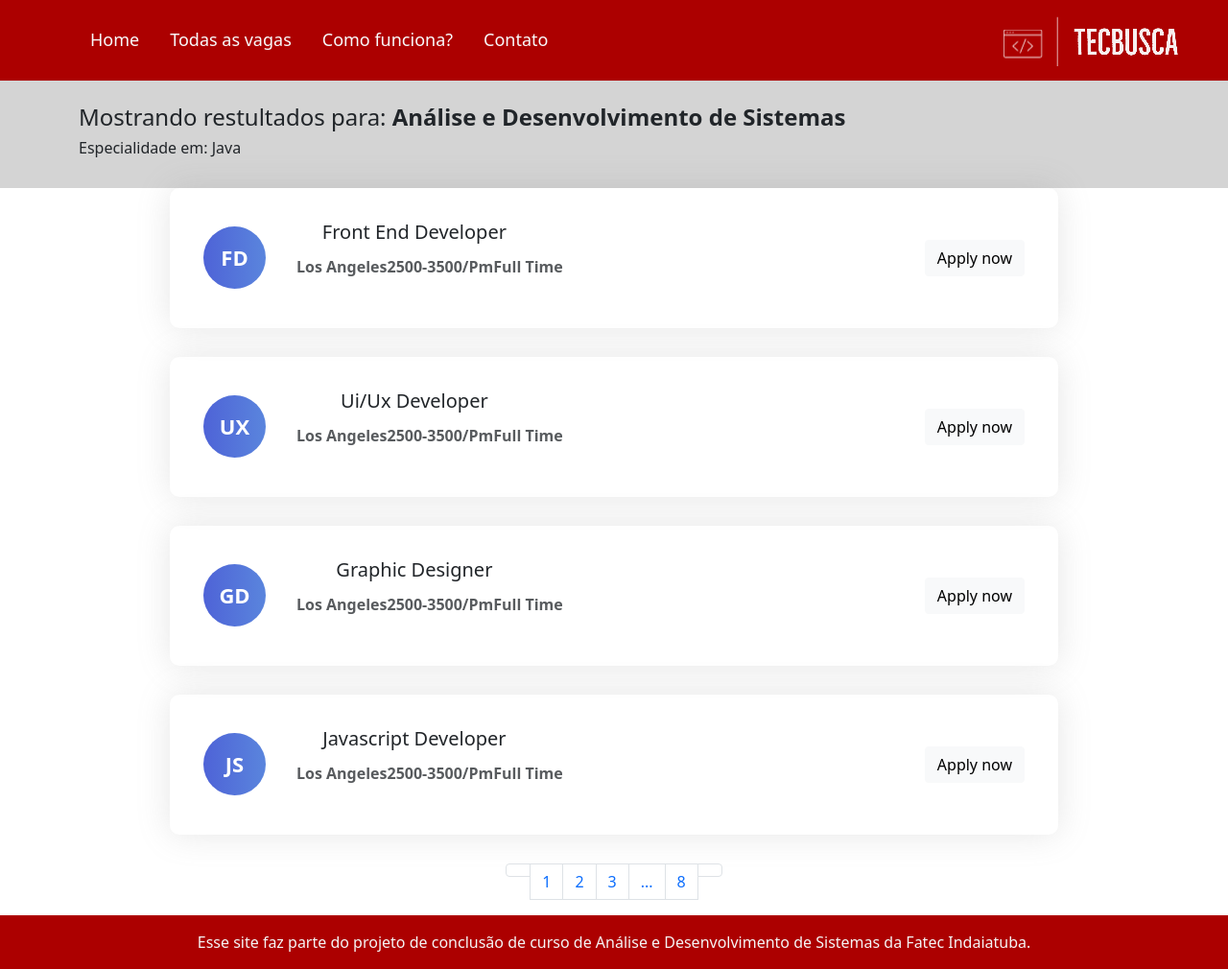
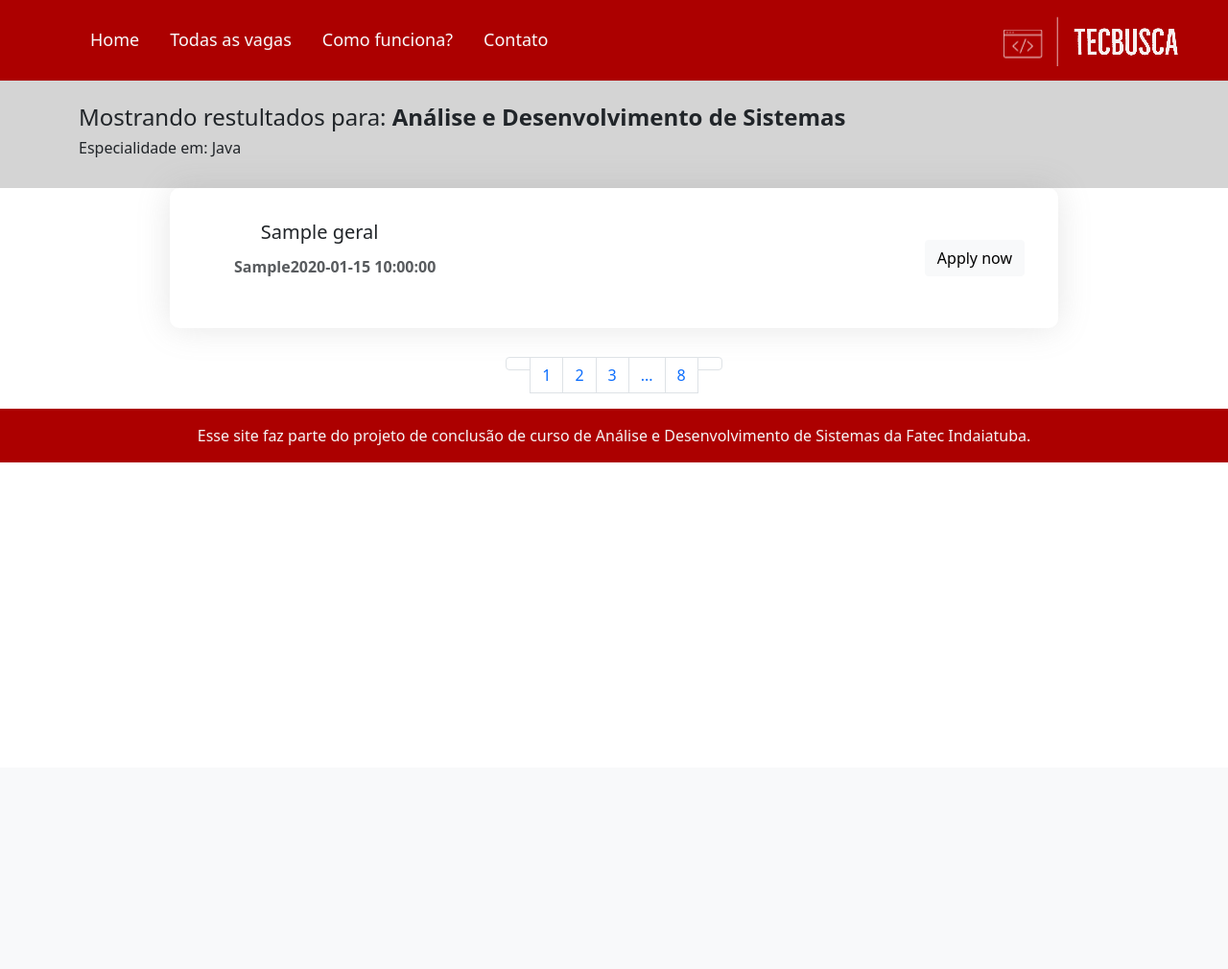
Before and after one commit to YuriQueriquelli/tecbusca, a Flask app: page /vagas in a window 1280 px wide. Shown: the whole page at 96% size. After the commit the page ends 482 px from the top, so only its background shows below. Run offline with Flask 2, Linux system fonts and the light colour scheme; tables that the repository leaves empty hold one stand-in row (values such as "Sample post"); parts of the project's set-up code (start-up, migrations or seed data) failed here and were passed over; some libraries are stand-ins or nearby versions.

Commit message:
Sistema de listagem e exibição de vagas

```diff
--- a/app.py
+++ b/app.py
@@ -1,4 +1,4 @@
-from flask import Flask, render_template, request
+from flask import Flask, render_template, request, url_for
 from flask_sqlalchemy import SQLAlchemy
 
 
@@ -6,15 +6,31 @@ app = Flask(__name__)
 
 app.config['SQLALCHEMY_DATABASE_URI']='postgresql://postgres:sensedata@localhost:5432/tg'
 
-db=SQLAlchemy(app)
+db = SQLAlchemy(app)
+
+class Vaga_geral(db.Model):
+    geral_url = db.Column(db.String(255), primary_key=True)
+    geral_titulo = db.Column(db.String)
+    geral_cargo = db.Column(db.String)
+    geral_desc = db.Column(db.Text)
+    geral_data = db.Column(db.DateTime)
+    curso_id = db.Column(db.Integer, db.ForeignKey('curso.id'))
+
+class Curso(db.Model):
+    curso_id = db.Column(db.String, primary_key=True)
+    curso_titulo = db.Column(db.String(50))
+
 
 @app.route('/', methods=['GET','POST'])
 def index():
     return render_template('index.html')
 
+
 @app.route('/vagas', methods=['GET', 'POST'])
 def vagas():
-    return render_template('vagas.html')
+    vagas = Vaga_geral.query.filter().all()
+    return render_template('vagas.html', vagas=vagas)
+
 
 if __name__ == '__main__':
     app.run(port='9090', debug=True)
--- a/templates/index.html
+++ b/templates/index.html
@@ -40,6 +40,7 @@
             </div>
         </div>
     </div>
+    <!-- END OF MENU BAR-->
     <div class="container-bg-grey">
         <div class="container mx-auto pt-5">
             <h3>
--- a/templates/vagas.html
+++ b/templates/vagas.html
@@ -59,105 +59,27 @@
             <div class="col-lg-10 mx-auto pt-6">
                 <div class="career-search mb-60">
                     <div class="filter-result">
+
+                        {% for vaga in vagas %}
                        <div class="job-box d-md-flex align-items-center justify-content-between mb-30">
                             <div class="job-left my-4 d-md-flex align-items-center flex-wrap">
-                                <div class="img-holder mr-md-4 mb-md-0 mb-4 mx-auto mx-md-0 d-md-none d-lg-flex">
-                                    FD
-                                </div>
                                 <div class="job-content">
-                                    <h5 class="text-center text-md-left">Front End Developer</h5>
+                                    <h5 class="text-center text-md-left">{{ vaga.geral_titulo }}</h5>
                                     <ul class="d-md-flex flex-wrap text-capitalize ff-open-sans">
                                         <li class="mr-md-4">
-                                            <i class="zmdi zmdi-pin mr-2"></i> Los Angeles
+                                            <i class="zmdi zmdi-pin mr-2"></i> {{ vaga.geral_cargo }}
                                         </li>
                                         <li class="mr-md-4">
-                                            <i class="zmdi zmdi-money mr-2"></i> 2500-3500/pm
-                                        </li>
-                                        <li class="mr-md-4">
-                                            <i class="zmdi zmdi-time mr-2"></i> Full Time
+                                            <i class="zmdi zmdi-money mr-2"></i> {{ vaga.geral_data }}
                                         </li>
                                     </ul>
                                 </div>
                             </div>
                             <div class="job-right my-4 flex-shrink-0">
-                                <a href="#" class="btn d-block w-100 d-sm-inline-block btn-light">Apply now</a>
+                                <a href="{{ vaga.geral_url }}" class="btn d-block w-100 d-sm-inline-block btn-light">Apply now</a>
                             </div>
                         </div>
-
-                        <div class="job-box d-md-flex align-items-center justify-content-between mb-30">
-                            <div class="job-left my-4 d-md-flex align-items-center flex-wrap">
-                                <div class="img-holder mr-md-4 mb-md-0 mb-4 mx-auto mx-md-0 d-md-none d-lg-flex">
-                                    UX
-                                </div>
-                                <div class="job-content">
-                                    <h5 class="text-center text-md-left">Ui/Ux Developer</h5>
-                                    <ul class="d-md-flex flex-wrap text-capitalize ff-open-sans">
-                                        <li class="mr-md-4">
-                                            <i class="zmdi zmdi-pin mr-2"></i> Los Angeles
-                                        </li>
-                                        <li class="mr-md-4">
-                                            <i class="zmdi zmdi-money mr-2"></i> 2500-3500/pm
-                                        </li>
-                                        <li class="mr-md-4">
-                                            <i class="zmdi zmdi-time mr-2"></i> Full Time
-                                        </li>
-                                    </ul>
-                                </div>
-                            </div>
-                            <div class="job-right my-4 flex-shrink-0">
-                                <a href="#" class="btn d-block w-100 d-sm-inline-block btn-light">Apply now</a>
-                            </div>
-                        </div>
-
-                        <div class="job-box d-md-flex align-items-center justify-content-between mb-30">
-                            <div class="job-left my-4 d-md-flex align-items-center flex-wrap">
-                                <div class="img-holder mr-md-4 mb-md-0 mb-4 mx-auto mx-md-0 d-md-none d-lg-flex">
-                                    GD
-                                </div>
-                                <div class="job-content">
-                                    <h5 class="text-center text-md-left">Graphic Designer</h5>
-                                    <ul class="d-md-flex flex-wrap text-capitalize ff-open-sans">
-                                        <li class="mr-md-4">
-                                            <i class="zmdi zmdi-pin mr-2"></i> Los Angeles
-                                        </li>
-                                        <li class="mr-md-4">
-                                            <i class="zmdi zmdi-money mr-2"></i> 2500-3500/pm
-                                        </li>
-                                        <li class="mr-md-4">
-                                            <i class="zmdi zmdi-time mr-2"></i> Full Time
-                                        </li>
-                                    </ul>
-                                </div>
-                            </div>
-                            <div class="job-right my-4 flex-shrink-0">
-                                <a href="#" class="btn d-block w-100 d-sm-inline-block btn-light">Apply now</a>
-                            </div>
-                        </div>
-
-                        <div class="job-box d-md-flex align-items-center justify-content-between mb-30">
-                            <div class="job-left my-4 d-md-flex align-items-center flex-wrap">
-                                <div class="img-holder mr-md-4 mb-md-0 mb-4 mx-auto mx-md-0 d-md-none d-lg-flex">
-                                    JS
-                                </div>
-                                <div class="job-content">
-                                    <h5 class="text-center text-md-left">Javascript Developer</h5>
-                                    <ul class="d-md-flex flex-wrap text-capitalize ff-open-sans">
-                                        <li class="mr-md-4">
-                                            <i class="zmdi zmdi-pin mr-2"></i> Los Angeles
-                                        </li>
-                                        <li class="mr-md-4">
-                                            <i class="zmdi zmdi-money mr-2"></i> 2500-3500/pm
-                                        </li>
-                                        <li class="mr-md-4">
-                                            <i class="zmdi zmdi-time mr-2"></i> Full Time
-                                        </li>
-                                    </ul>
-                                </div>
-                            </div>
-                            <div class="job-right my-4 flex-shrink-0">
-                                <a href="#" class="btn d-block w-100 d-sm-inline-block btn-light">Apply now</a>
-                            </div>
-                        </div>
+                        {% endfor %}
 
                     </div>
                 </div>
```
Also changed, not shown: templates/top.html (added, +49 -0 lines).
